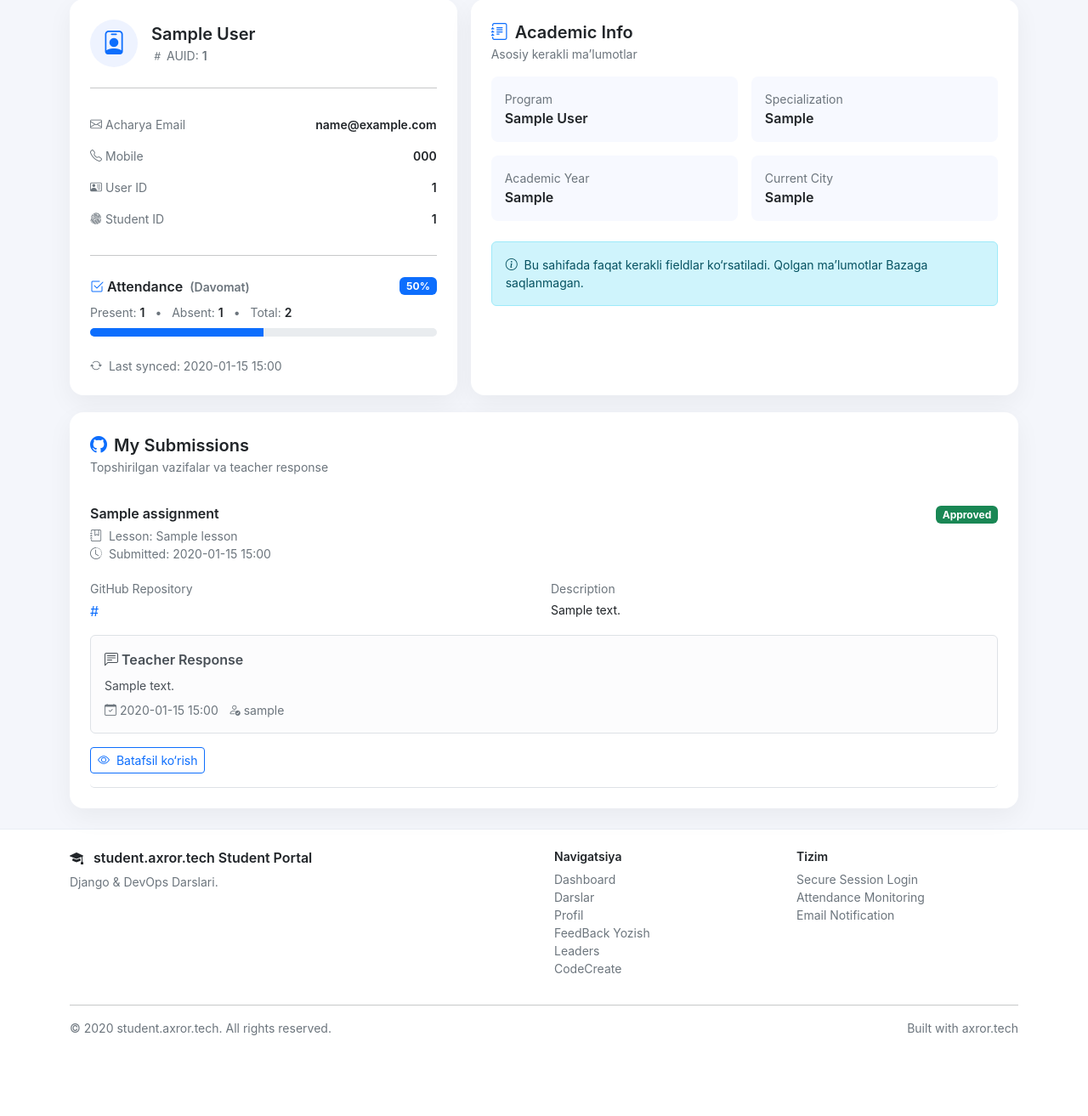
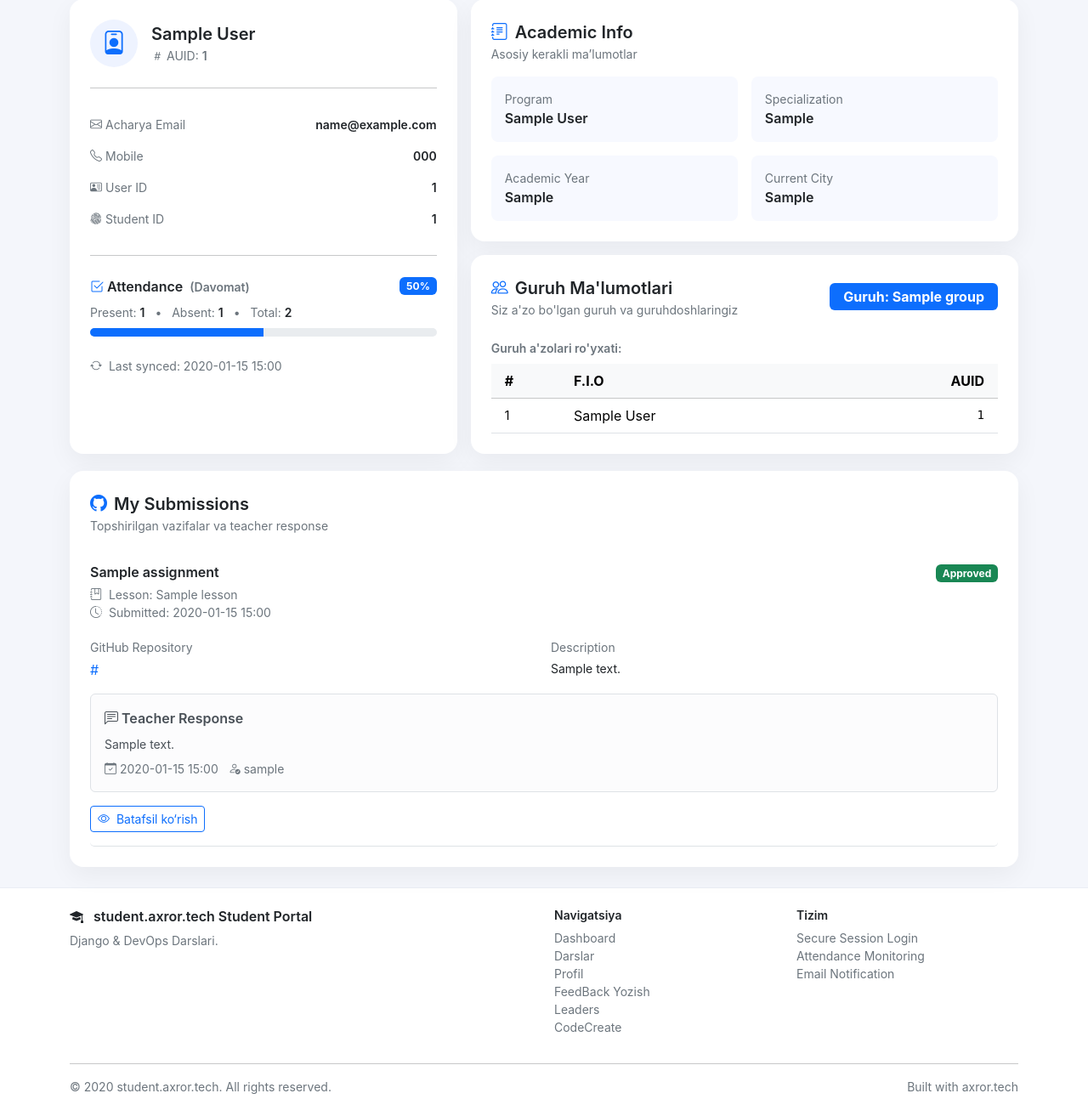
Before and after one commit to axrorback/student-axror, a Django app: template templates/accounts/profile.html in a window 1280 px wide. Shown: the part 168-1481 px from the top of the page at 85% size. Before the commit the page ends 1386 px from the top, so only its background shows below. Run offline with Django 5.2, Linux system fonts and the light colour scheme; tables that the repository leaves empty hold one stand-in row (values such as "Sample post"); the template is opened without the code that fills it: values that come from a table or form of the project are taken from there, most other values are stand-ins (such as "Sample title", 1, 10 or a date in 2020); some libraries are stand-ins or nearby versions.

Commit message:
Add a "Group Info" section to profile page, displaying group details and members list.

```diff
--- a/templates/accounts/profile.html
+++ b/templates/accounts/profile.html
@@ -110,10 +110,11 @@
     </div>
   </div>
 
-  <!-- RIGHT: Academic info -->
-  <div class="col-12 col-lg-7">
-    <div class="card card-soft p-4 h-100">
+  <!-- RIGHT: Academic info & Group Info -->
+  <div class="col-12 col-lg-7 d-flex flex-column gap-3">
 
+    <!-- Academic Info Card -->
+    <div class="card card-soft p-4 flex-grow-1">
       <div class="d-flex align-items-center justify-content-between mb-3">
         <div>
           <div class="fw-semibold fs-5">
@@ -152,15 +153,64 @@
           </div>
         </div>
       </div>
+    </div>
 
-      <div class="alert alert-info mt-4 mb-0 small">
-        <i class="bi bi-info-circle me-1"></i>
-        Bu sahifada faqat kerakli fieldlar ko‘rsatiladi. Qolgan ma’lumotlar Bazaga saqlanmagan.
+    <!-- NEW: Group & Group Members Card -->
+    <div class="card card-soft p-4">
+      <div class="d-flex align-items-center justify-content-between mb-3">
+        <div>
+          <div class="fw-semibold fs-5">
+            <i class="bi bi-people me-2 text-primary"></i>Guruh Ma'lumotlari
+          </div>
+          <div class="text-soft small">Siz a'zo bo'lgan guruh va guruhdoshlaringiz</div>
+        </div>
+        {% if group %}
+          <span class="badge text-bg-primary fs-6 px-3 py-2">Guruh: {{ group.name|default:"Nomsiz guruh" }}</span>
+        {% endif %}
       </div>
 
+      {% if group %}
+        <div class="mt-2">
+          <div class="text-soft small mb-2 fw-semibold">Guruh a'zolari ro'yxati:</div>
+          <div class="table-responsive" style="max-height: 250px; overflow-y: auto;">
+            <table class="table table-sm table-hover align-middle mb-0">
+              <thead class="table-light position-sticky top-0" style="z-index: 1;">
+                <tr>
+                  <th scope="col" class="py-2 ps-3">#</th>
+                  <th scope="col" class="py-2">F.I.O</th>
+                  <th scope="col" class="py-2 text-end pe-3">AUID</th>
+                </tr>
+              </thead>
+              <tbody>
+                {% for member in members %}
+                  <tr {% if member.student.auid == profile.auid %}class="table-primary fw-semibold"{% endif %}>
+                    <td class="py-2 ps-3 text-soft small">{{ forloop.counter }}</td>
+                    <td class="py-2">
+                      {{ member.student.full_name }}
+                      {% if member.student.auid == profile.auid %}
+                        <span class="badge bg-sm bg-primary ms-1 text-white small" style="font-size: 10px;">Siz</span>
+                      {% endif %}
+                    </td>
+                    <td class="py-2 text-end pe-3 text-soft font-monospace small">{{ member.student.auid }}</td>
+                  </tr>
+                {% empty %}
+                  <tr>
+                    <td colspan="3" class="text-center py-3 text-soft">Guruhda a'zolar topilmadi.</td>
+                  </tr>
+                {% endfor %}
+              </tbody>
+            </table>
+          </div>
+        </div>
+      {% else %}
+        <div class="alert alert-secondary mb-0 small text-center py-4">
+          <i class="bi bi-exclamation-circle me-1 fs-4 d-block mb-2"></i>
+          Siz hozircha hech qanday guruhga biriktirilmagansiz.
+        </div>
+      {% endif %}
     </div>
+
   </div>
-
 </div>
 
 <!-- SUBMISSIONS SECTION -->
```
